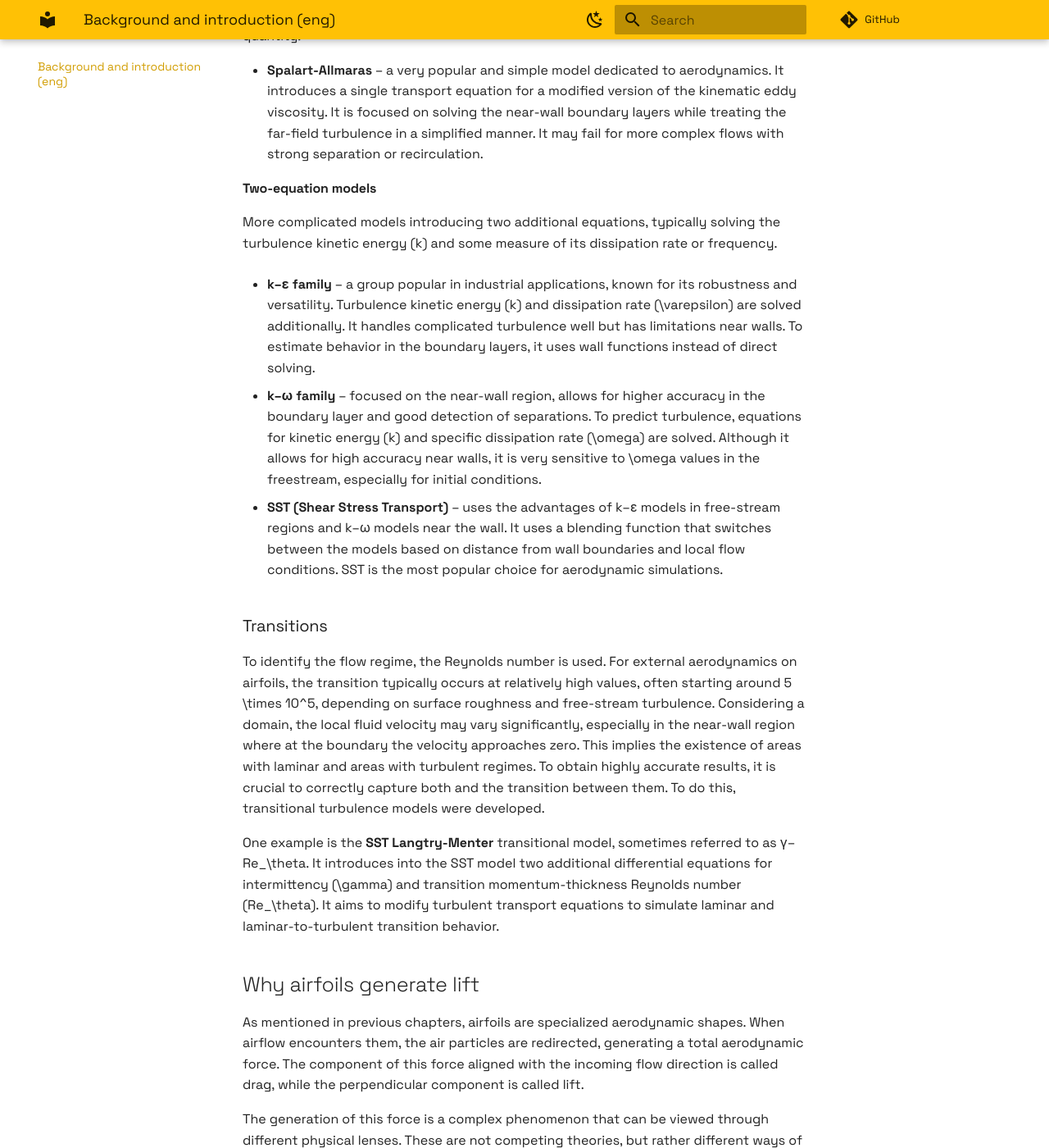
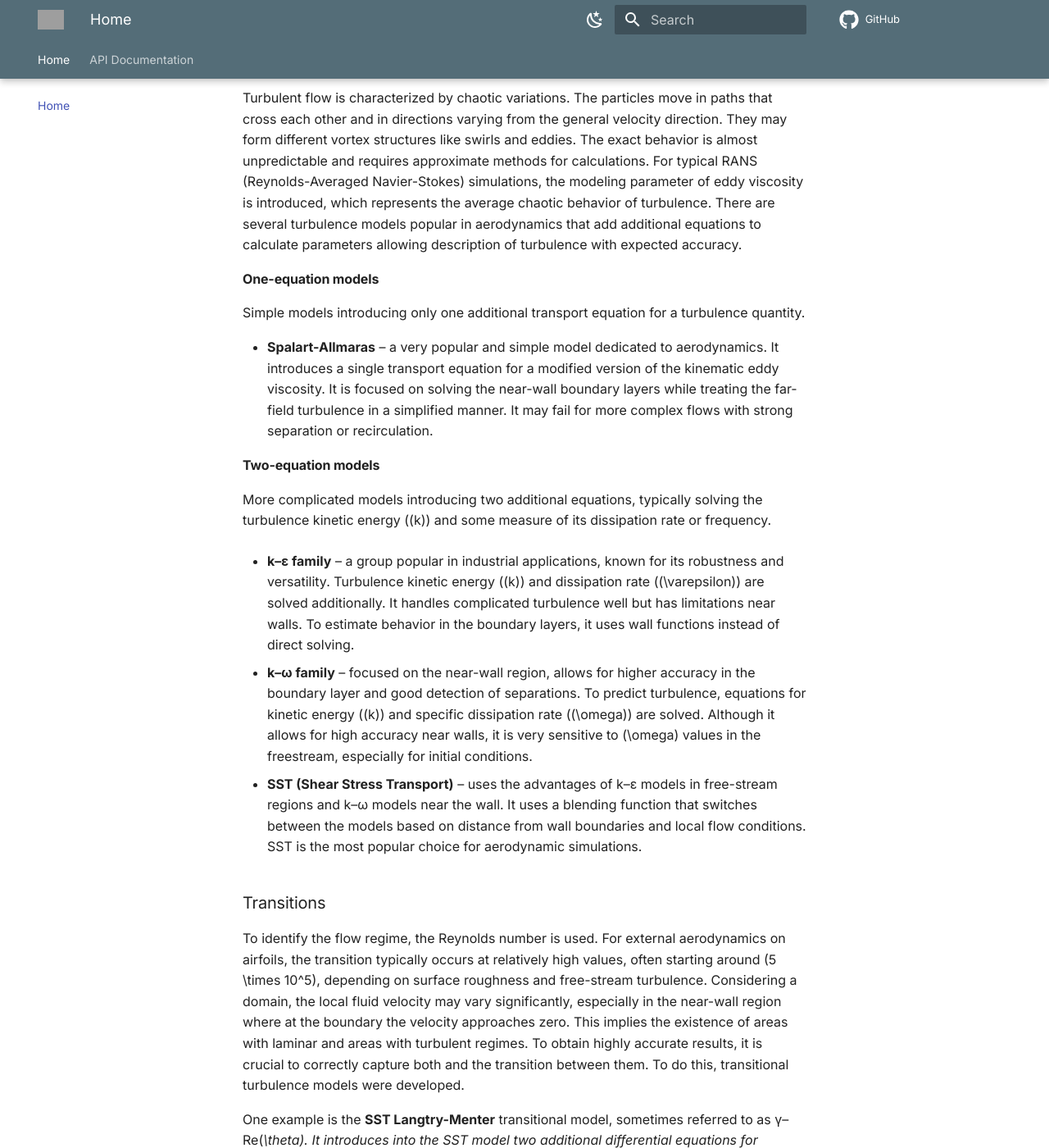
Before and after one commit to SethAlevy/OpenFOAM_airfoil, an MkDocs documentation site: the page built from docs/openfoam_airfoil.md, in a window 1280 px wide and 1400 px high, scrolled down 11231 px. Shown: the whole window at 82% size. Built offline with MkDocs 1.6.1 and Material for MkDocs 9.7.7, drawn with Linux system fonts in a browser that asks for light colours; comment, search, counter and statistics services are not loaded; some of the changed text lies outside the part shown; grey boxes are pictures that could not be loaded.

Commit message:
Publish documentation and update notebooks

```diff
--- a/mkdocs.yml
+++ b/mkdocs.yml
@@ -1,5 +1,5 @@
 site_name: OpenFOAM Airfoil Simulations
-site_description: Documentation for the OpenFOAM Airfoil g+Generation and Simulation Package
+site_description: Documentation for the OpenFOAM Airfoil Generation and Simulation Package
 repo_url: https://github.com/SethAlevy/OpenFOAM_airfoil
 edit_uri: blob/main/docs/
 strict: false
@@ -7,39 +7,49 @@ strict: false
 theme:
   name: material
   font:
-    text: Space Grotesk
-    code: JetBrains Mono
+    text: Inter
+    code: Fira Code
   features:
     - content.code.copy
+    - content.code.annotate
     - navigation.tabs
+    - navigation.tabs.sticky
     - navigation.top
     - navigation.sections
     - navigation.expand
+    - navigation.indexes
     - search.highlight
     - search.suggest
+    - search.share
   palette:
     - scheme: default
       toggle:
         icon: material/weather-night
-        name: Dark mode
-      primary: amber
-      accent: deep orange
+        name: Switch to dark mode
+      primary: blue grey
+      accent: cyan
     - scheme: slate
       toggle:
         icon: material/weather-sunny
-        name: Light mode
-      primary: blue gray
-      accent: deep purple
+        name: Switch to light mode
+      primary: indigo
+      accent: light blue
+  logo: assets/logo.png
+  favicon: assets/favicon.png
+  icon:
+    repo: fontawesome/brands/github
 
 nav:
-  - Background and introduction (eng): openfoam_airfoil.md
-  - Code documentation: index.md
-#  - Podstawy teoretyczne (pl): openfoam_airfoil_pl.md
+  - Home: openfoam_airfoil.md
+  - API Documentation:
+      - Overview: index.md
+      - API Reference: api/
 
 plugins:
   - search
   - git-revision-date-localized:
       fallback_to_build_date: true
+      enable_creation_date: true
   - mkdocstrings:
       handlers:
         python:
@@ -48,36 +58,58 @@ plugins:
             show_root_heading: true
             show_source: false
             merge_init_into_class: true
+            show_signature_annotations: true
             filters:
               - "!^__init__$"
 
 markdown_extensions:
   - admonition
+  - attr_list
+  - def_list
+  - md_in_html
+  - pymdownx.details
   - pymdownx.highlight:
       anchor_linenums: true
       line_spans: __span
       pygments_lang_class: true
   - pymdownx.inlinehilite
   - pymdownx.snippets
-  - pymdownx.superfences
-  - pymdownx.emoji
-  - pymdownx.tabbed
-  - pymdownx.tasklist
-  - pymdownx.arithmatex
-  - toc:
-      permalink: true
   - pymdownx.superfences:
       custom_fences:
         - name: mermaid
           class: mermaid
           format: !!python/name:pymdownx.superfences.fence_code_format
+  - pymdownx.emoji:
+      emoji_index: !!python/name:material.extensions.emoji.twemoji
+      emoji_generator: !!python/name:material.extensions.emoji.to_svg
+  - pymdownx.tabbed:
+      alternate_style: true
+  - pymdownx.tasklist:
+      custom_checkbox: true
+  - pymdownx.arithmatex:
+      generic: true
+      block_syntax: ["$$", "$$"]
+      inline_syntax: ["$", "$"]
+  - toc:
+      permalink: true
+      toc_depth: 3
 
 extra:
   social:
     - icon: fontawesome/brands/github
       link: https://github.com/SethAlevy
+      name: GitHub Repository
     - icon: fontawesome/solid/envelope
       link: mailto:arek.drabik1453@gmail.com
+      name: Email Contact
+  analytics:
+    provider: google
+    property: G-XXXXXXXXXX
+
+extra_css:
+  - stylesheets/extra.css
 
 extra_javascript:
+  - https://polyfill.io/v3/polyfill.min.js?features=es6
   - https://cdn.jsdelivr.net/npm/mathjax@3/es5/tex-mml-chtml.js
+  - javascripts/extra.js
```
Also changed, not shown: docs/openfoam_airfoil.md (+3 -3 lines), 3 other files.
